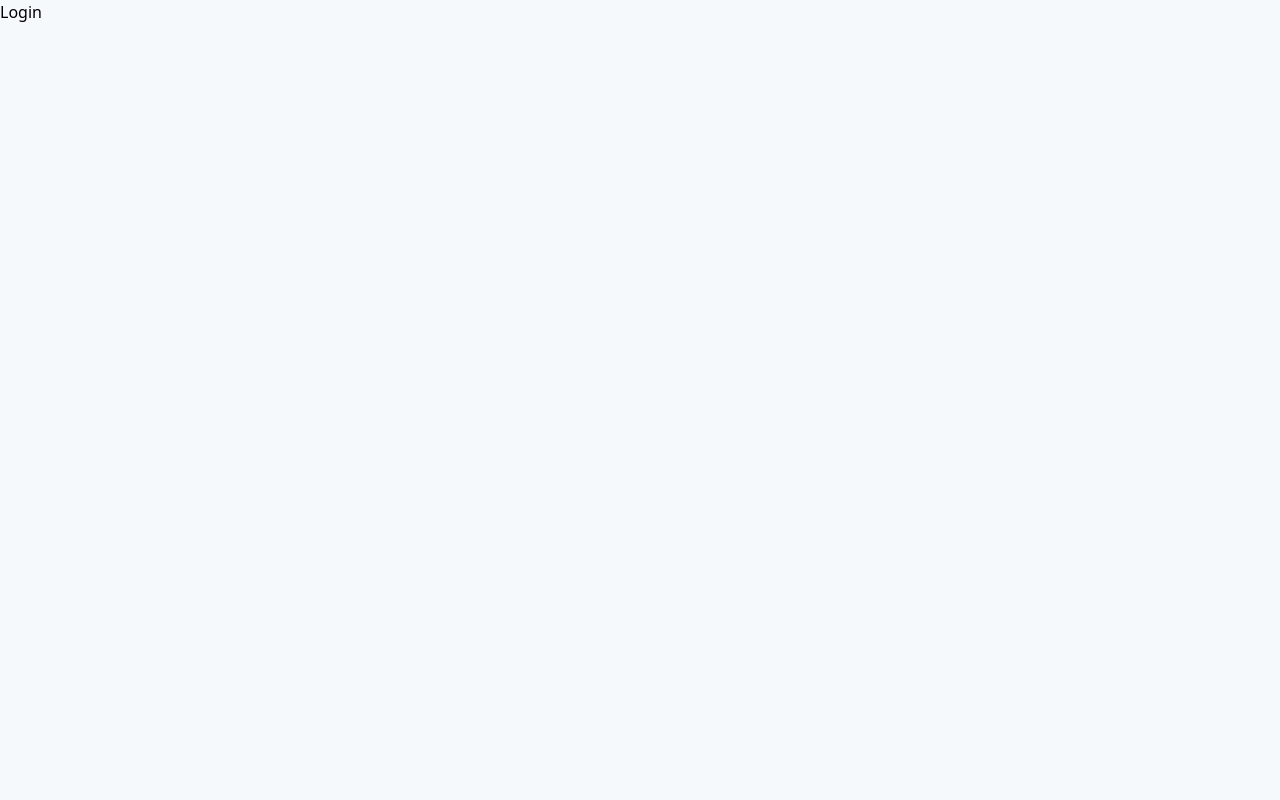
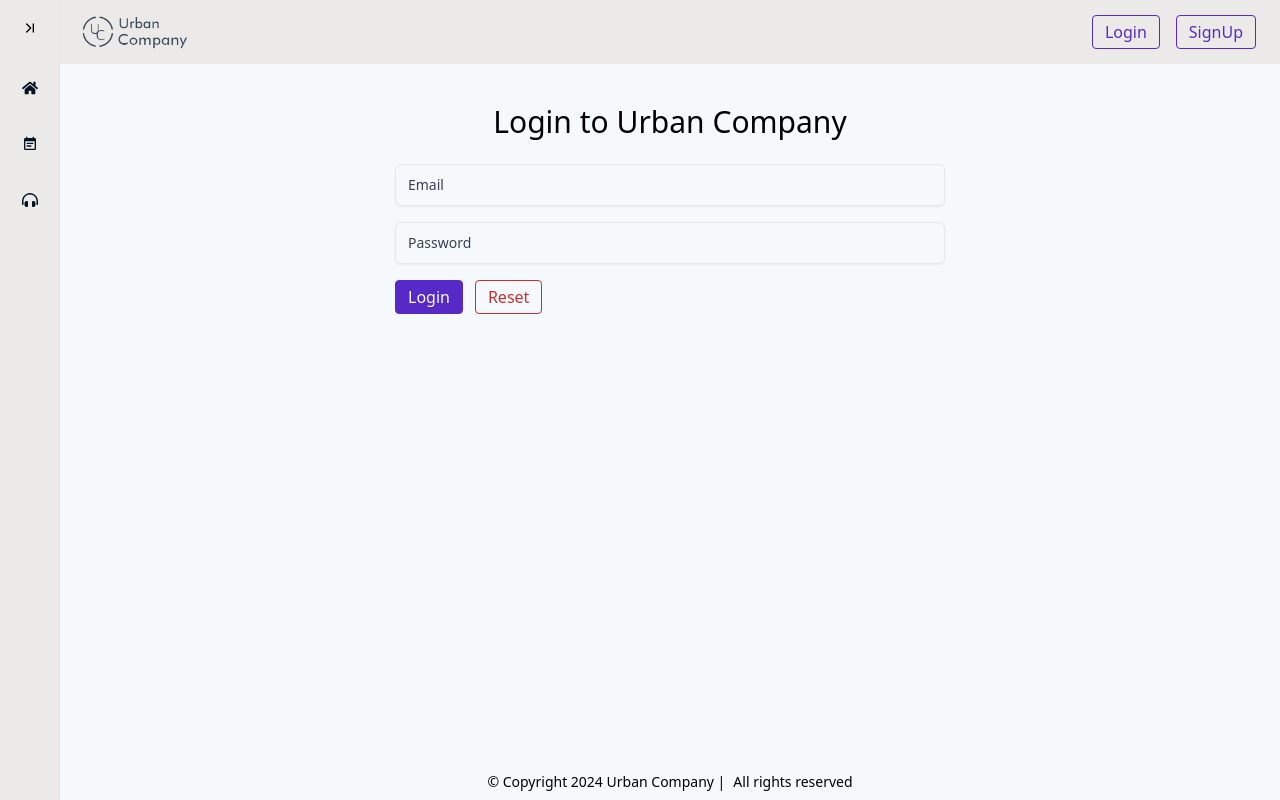
Before and after one commit to meet-bhimani/Urban-company, a React (Vite) app in the folder client/: page /login in a window 1280 px wide. Built offline with nearby package versions, Linux system fonts and the light colour scheme.

Commit message:
[NEWCC (input)]: created common component for input with label

```diff
--- a/client/src/components/common/Button.jsx
+++ b/client/src/components/common/Button.jsx
@@ -2,14 +2,14 @@ import React from 'react'
 import PropTypes from 'prop-types'
 import { twMerge } from 'tailwind-merge'
 
-const Button = ({ children, classNames, variant, size, rounded, ...props }) => {
+const Button = ({ children, classNames, variant, size, rounded, type, ...props }) => {
   const variants = {
-    'primary': 'bg-primary text-white hover:opacity-85 transition',
-    'success': 'bg-success text-white hover:opacity-85 transition',
-    'warning': 'bg-warning text-white hover:opacity-85 transition',
-    'danger': 'bg-danger text-white hover:opacity-85 transition',
-    'light': 'bg-light text-white hover:opacity-85 transition',
-    'dark': 'bg-dark text-white hover:opacity-85 transition',
+    'primary': 'bg-primary border border-primary text-white hover:opacity-85 transition',
+    'success': 'bg-success border border-success text-white hover:opacity-85 transition',
+    'warning': 'bg-warning border border-warning text-white hover:opacity-85 transition',
+    'danger': 'bg-danger border border-danger text-white hover:opacity-85 transition',
+    'light': 'bg-light border border-light text-white hover:opacity-85 transition',
+    'dark': 'bg-dark border border-dark text-white hover:opacity-85 transition',
     'primary-outline':
       'border border-primary text-primary hover:bg-primary hover:text-white hover:opacity-85 transition',
     'success-outline':
@@ -28,10 +28,16 @@ const Button = ({ children, classNames, variant, size, rounded, ...props }) => {
     'lg': 'px-2 py-1 text-base sm:px-5 sm:py-2 sm:text-lg md:text-xl',
   }
 
-  const buttonClass = twMerge('px-4 py-1', classNames, variants[variant], sizes[size], rounded ? 'rounded' : '')
+  const buttonClass = twMerge(
+    'px-4 py-1 outline-none',
+    classNames,
+    variants[variant],
+    sizes[size],
+    rounded ? 'rounded' : ''
+  )
 
   return (
-    <button className={buttonClass} {...props}>
+    <button className={buttonClass} type={type} {...props}>
       {children}
     </button>
   )
@@ -57,12 +63,14 @@ Button.propTypes = {
   ]),
   size: PropTypes.oneOf(['sm', 'md', 'lg']),
   rounded: PropTypes.bool,
+  type: PropTypes.oneOf(['button', 'reset', 'submit']),
 }
 
 Button.defaultProps = {
   rounded: false,
   variant: 'primary',
   size: 'md',
+  type: 'button',
 }
 
 export default Button
--- /dev/null
+++ b/client/src/components/common/Input.jsx
@@ -0,0 +1,35 @@
+import React from 'react'
+import PropTypes from 'prop-types'
+
+const Input = ({ type, placeholder, value, onChange, label, className }) => {
+  return (
+    <div className="mb-4">
+      {label && <label className="block text-sm font-medium text-gray-700">{label}</label>}
+      <input
+        type={type}
+        placeholder={placeholder}
+        value={value}
+        onChange={onChange}
+        className={`border border-gray-300 rounded-md px-3 py-2 focus:outline-none focus:border-primary ${className}`}
+      />
+    </div>
+  )
+}
+
+Input.propTypes = {
+  type: PropTypes.oneOf(['text', 'password', 'email', 'number']), // Type of input
+  placeholder: PropTypes.string, // Placeholder text
+  value: PropTypes.string.isRequired, // Current value of input
+  onChange: PropTypes.func.isRequired, // Function to handle input change
+  label: PropTypes.string, // Optional label text
+  className: PropTypes.string, // Additional CSS classes for styling
+}
+
+Input.defaultProps = {
+  type: 'text', // Default input type is text
+  placeholder: '', // Default placeholder is empty
+  label: '', // Default no label
+  className: '', // Default no additional CSS classes
+}
+
+export default Input
--- /dev/null
+++ b/client/src/components/common/InputWithLabel.jsx
@@ -0,0 +1,44 @@
+import React from 'react'
+import PropTypes from 'prop-types'
+
+const InputWithLabel = ({ id, name, label, type, placeholder, value, onChange, className }) => {
+  return (
+    <label
+      htmlFor={id}
+      className={`relative block rounded-md w-[min(100%,600px)] mx-auto border border-gray-200 shadow-sm focus-within:border-primary focus-within:ring-1 focus-within:ring-primary ${className}`}
+    >
+      <input
+        type={type}
+        id={id}
+        name={name}
+        value={value}
+        onChange={onChange}
+        className="peer border-none bg-transparent placeholder-transparent focus:border-transparent focus:outline-none focus:ring-0 px-3 py-2"
+        placeholder={placeholder || label}
+      />
+
+      <span className="pointer-events-none absolute start-2.5 top-0 -translate-y-1/2 bg-white p-0.5 text-xs text-gray-700 transition-all peer-placeholder-shown:top-1/2 peer-placeholder-shown:text-sm peer-focus:top-0 peer-focus:text-xs">
+        {label}
+      </span>
+    </label>
+  )
+}
+
+InputWithLabel.propTypes = {
+  id: PropTypes.string.isRequired,
+  name: PropTypes.string.isRequired,
+  label: PropTypes.string.isRequired,
+  type: PropTypes.oneOf(['text', 'password', 'email', 'number']),
+  placeholder: PropTypes.string,
+  value: PropTypes.string.isRequired,
+  onChange: PropTypes.func.isRequired,
+  className: PropTypes.string,
+}
+
+InputWithLabel.defaultProps = {
+  type: 'text',
+  placeholder: '',
+  className: '',
+}
+
+export default InputWithLabel
--- a/client/src/components/layout/Navbar/TopNavbar.jsx
+++ b/client/src/components/layout/Navbar/TopNavbar.jsx
@@ -18,7 +18,7 @@ const TopNavbar = () => {
               </NavLink>
             </li>
             <li>
-              <NavLink to="/signup" className="text-gray-700 hover:text-gray-900">
+              <NavLink to="/register" className="text-gray-700 hover:text-gray-900">
                 <Button variant={'primary-outline'} rounded size="md">
                   SignUp
                 </Button>
--- a/client/src/components/pages/Login/index.jsx
+++ b/client/src/components/pages/Login/index.jsx
@@ -1,7 +1,63 @@
-import React from 'react'
+import { useState } from 'react'
+import InputWithLabel from '../../common/InputWithLabel'
+import Button from '../../common/Button'
 
 const Login = () => {
-  return <div>Login</div>
+  const [formData, setFormData] = useState({
+    email: '',
+    password: '',
+  })
+
+  const handleChange = (e) => {
+    const { name, value } = e.target
+    setFormData((prevFormData) => ({
+      ...prevFormData,
+      [name]: value,
+    }))
+  }
+
+  const handleSubmit = (e) => {
+    e.preventDefault()
+    // Add login logic here
+  }
+
+  const handleReset = () => {
+    setFormData({ email: '', password: '' })
+  }
+
+  return (
+    <>
+      <div className="grid mt-10 place-items-center w-[90%] mx-auto">
+        <h2 className="text-xl sm:text-2xl md:text-3xl mb-6">Login to Urban Company</h2>
+        <form onSubmit={handleSubmit} onReset={handleReset} className="space-y-4 w-[min(90%,550px)]">
+          <InputWithLabel
+            id="email"
+            name="email"
+            label="Email"
+            type="email"
+            value={formData.email}
+            onChange={handleChange}
+          />
+          <InputWithLabel
+            id="password"
+            name="password"
+            label="Password"
+            type="password"
+            value={formData.password}
+            onChange={handleChange}
+          />
+          <div className="flex gap-3 justify-start items-center">
+            <Button variant={'primary'} rounded>
+              Login
+            </Button>
+            <Button variant={'danger-outline'} rounded type="reset">
+              Reset
+            </Button>
+          </div>
+        </form>
+      </div>
+    </>
+  )
 }
 
 export default Login
--- a/client/tailwind.config.js
+++ b/client/tailwind.config.js
@@ -11,7 +11,7 @@ export default {
         white: '#f6f9fc',
         success: '#00bd5e',
         warning: '#f58700',
-        danger: '#ff4238',
+        danger: '#c53030',
         green: '#07794c',
       },
       fontFamily: {
```
Also changed, not shown: client/src/routes/index.jsx (+8 -8 lines).
